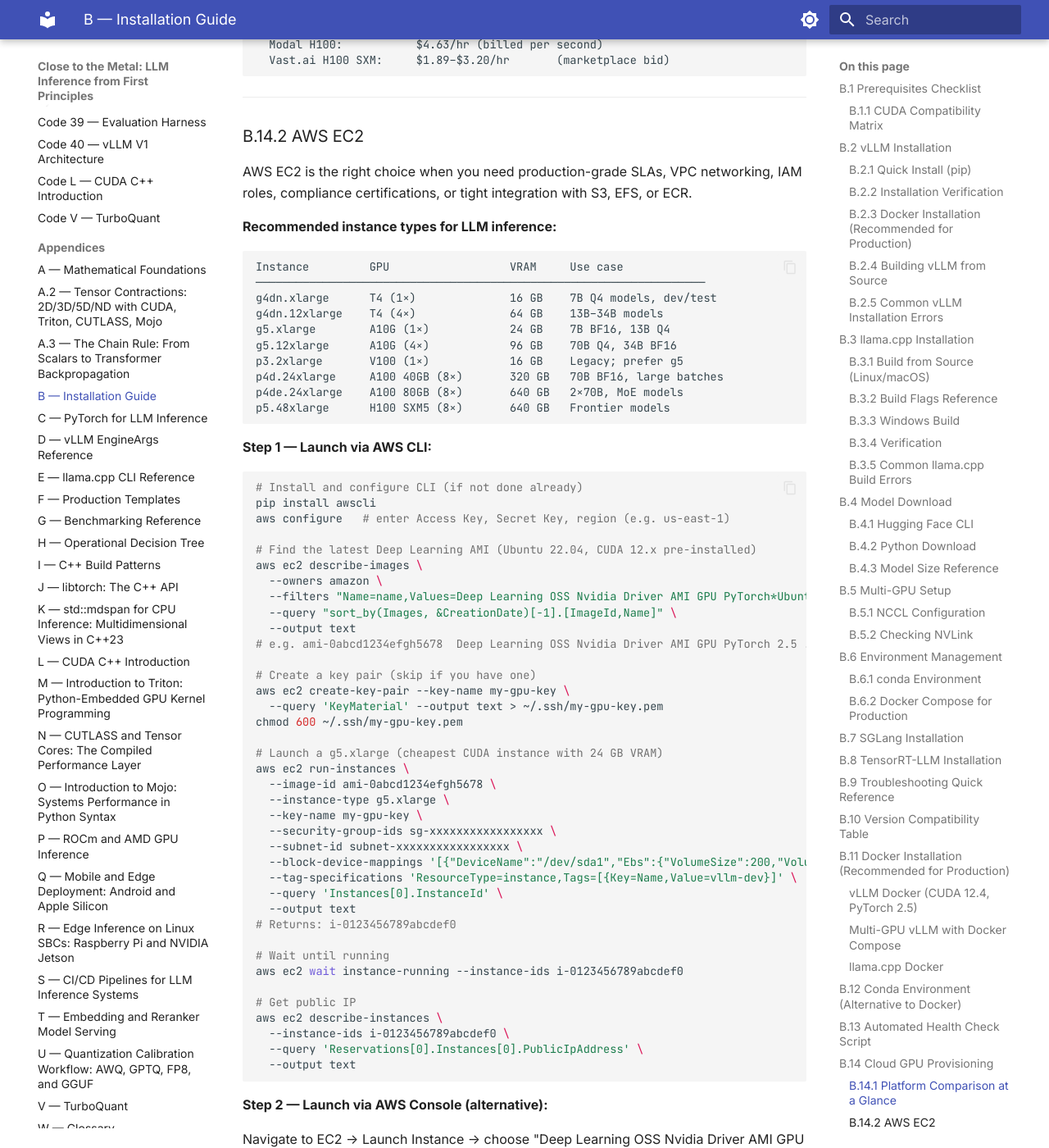
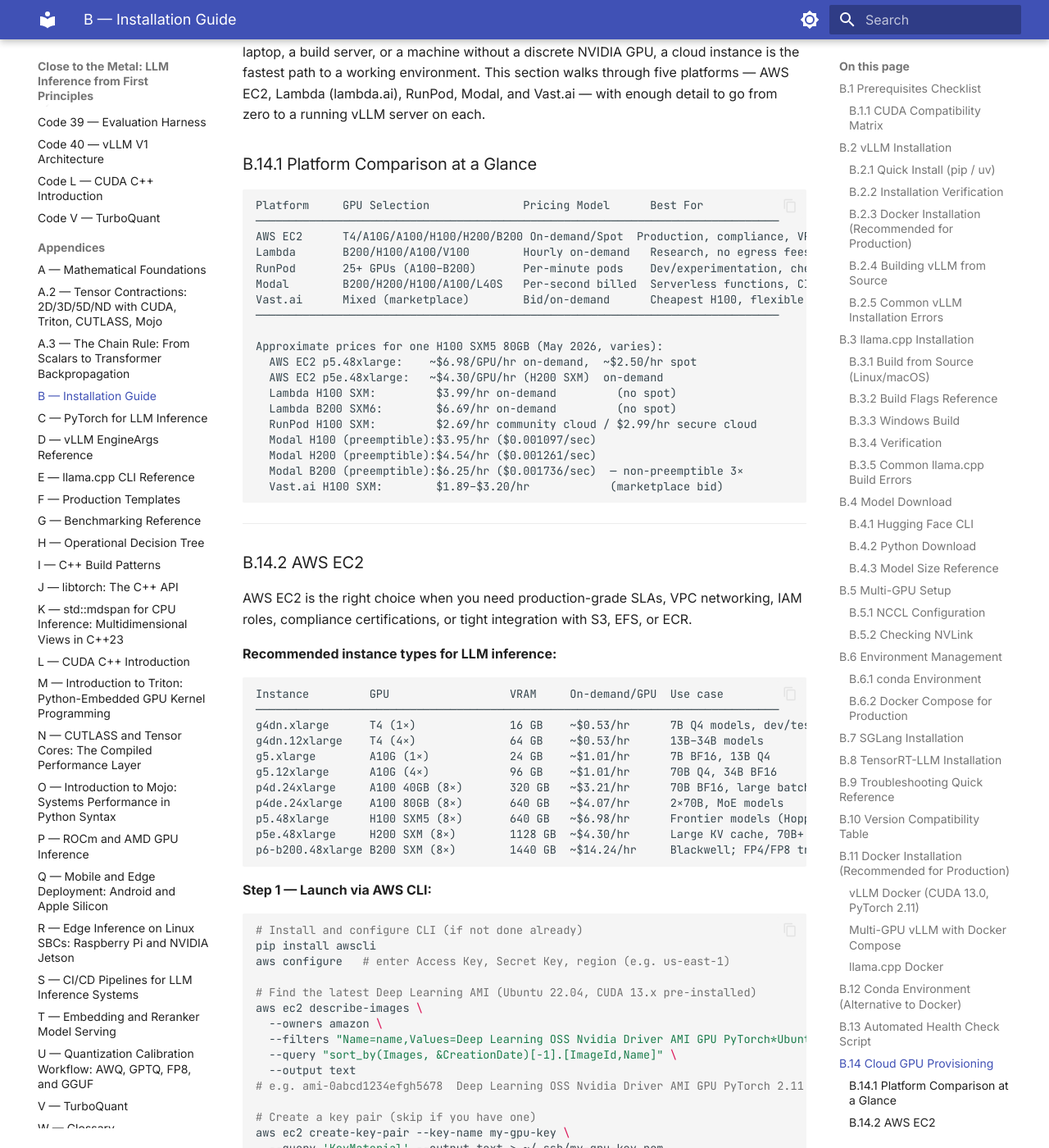
Before and after one commit to MaximumBeings/close-to-the-metal, an MkDocs documentation site: the page built from docs/appendices/appendix-b.md, in a window 1280 px wide and 1400 px high, scrolled down 15704 px. Shown: the whole window at 82% size. Built offline with MkDocs 1.6.1 and Material for MkDocs 9.7.7, drawn with Linux system fonts in a browser that asks for light colours; some of the changed text lies outside the part shown.

Commit message:
audit: refresh appendix-b installation page for May 2026
- vLLM: 0.6.3 → 0.21.0; PyTorch 2.5 → 2.11; CUDA 12.4 → 13.0 default
- Python: 3.9-3.12 → 3.9-3.14; add uv install method (--torch-backend auto)
- pip extra-index: cu121/cu118 → cu130/cu128
- TORCH_CUDA_ARCH_LIST: add 10.0 (B100/B200) and 12.0 (RTX 5090)
- SGLang: add v0.5.12 version; uv pip install sglang
- TRT-LLM: CUDA 12.x+cuDNN8+TRT9 → CUDA 12.8.1+; NGC tag 24.01→25.12
- B.10 version table: 0.21.x as current, add 0.9-0.20 range, notes on uv
- llama.cpp Docker tag: b4235→b5300; note to check GitHub for latest
- llama.cpp CUDA arch: add 100;120 for Blackwell
- CUDA base image: 12.4.1→12.8.1; conda cuda-toolkit: 12.4→12.8
- Conda pinned versions: torch 2.5.1→2.11.0; vllm 0.6.3→0.21.0
- Health check: Python regex 3.9-3.12 → 3.9-3.14
- B.14.1 table: add H200/B200 to GPU selection; correct all prices
- AWS table: add p5e (H200) and p6-b200 (B200) instance types
- AWS AMI filter: PyTorch 2.5 → PyTorch 2.11
- RunPod pricing: .49 → .69 community / .99 secure cloud
- Modal pricing: H100 .63 → .95; add H200 .54 and B200 .25
- Modal Python: 3.11 → 3.12; vllm pin → 0.21.0

````diff
--- a/docs/appendices/appendix-b.md
+++ b/docs/appendices/appendix-b.md
@@ -75,23 +75,32 @@
 
 ## B.2 vLLM Installation
 
-### B.2.1 Quick Install (pip)
-
-```bash
-# Create a clean virtual environment
+### B.2.1 Quick Install (pip / uv)
+
+```bash
+# ── Recommended: use uv (faster resolver, handles torch-backend automatically) ──
+pip install uv
+
+# Create a virtualenv with Python 3.12 (preferred; 3.9–3.14 supported)
+uv venv vllm-env --python 3.12
+source vllm-env/bin/activate   # Linux/macOS
+# .\vllm-env\Scripts\activate   # Windows
+
+# Install latest vLLM — uv auto-selects the right CUDA wheel
+uv pip install vllm --torch-backend auto
+
+# ── Alternative: plain pip ──
 python3 -m venv vllm-env
-source vllm-env/bin/activate  # Linux/macOS
-# .\vllm-env\Scripts\activate   # Windows
-
-# Upgrade pip first (important)
+source vllm-env/bin/activate
 pip install --upgrade pip setuptools wheel
 
-# Install vLLM (CUDA 12.4 wheels)
+# Install vLLM (defaults to CUDA 13.0 wheel as of vLLM 0.21+)
 pip install vllm
 
-# For specific CUDA version:
-pip install vllm --extra-index-url https://download.pytorch.org/whl/cu121  # CUDA 12.1
-pip install vllm --extra-index-url https://download.pytorch.org/whl/cu118  # CUDA 11.8
+# Pin to a specific CUDA version:
+pip install vllm --extra-index-url https://download.pytorch.org/whl/cu130  # CUDA 13.0
+pip install vllm --extra-index-url https://download.pytorch.org/whl/cu128  # CUDA 12.8
+pip install vllm --extra-index-url https://download.pytorch.org/whl/cu124  # CUDA 12.4 (legacy)
 ```
 
 ### B.2.2 Installation Verification
@@ -155,8 +164,8 @@
 pip install -e . --no-build-isolation
 
 # For specific CUDA compute capability (skip auto-detection):
-TORCH_CUDA_ARCH_LIST="8.0 8.6 9.0" pip install -e . --no-build-isolation
-# 8.0 = A100, 8.6 = RTX 3090/A40, 9.0 = H100
+TORCH_CUDA_ARCH_LIST="8.0 8.6 9.0 10.0 12.0" pip install -e . --no-build-isolation
+# 8.0 = A100, 8.6 = RTX 3090/A40, 9.0 = H100/H200, 10.0 = B100/B200, 12.0 = RTX 5090
 
 # Enable FlashInfer (faster attention kernels):
 VLLM_ATTENTION_BACKEND=FLASHINFER pip install -e . --no-build-isolation
@@ -414,7 +423,7 @@
 
 ```bash
 # Create environment with specific Python + CUDA
-conda create -n vllm python=3.11 cuda-toolkit=12.4 -c nvidia
+conda create -n vllm python=3.12 cuda-toolkit=12.8 -c nvidia
 conda activate vllm
 
 # Install vLLM
@@ -464,14 +473,18 @@
 
 ## B.7 SGLang Installation
 
-SGLang is an alternative serving framework with strong structured generation support:
-
-```bash
-# Install SGLang
+SGLang (v0.5.12, May 2026) is an alternative serving framework with strong structured generation and speculative decoding support:
+
+```bash
+# Install SGLang (uv recommended)
+pip install uv
+uv pip install sglang
+
+# Or with pip
 pip install "sglang[all]"
 
 # Start server
-python -m sglang.launch_server \
+python3 -m sglang.launch_server \
     --model-path meta-llama/Llama-3.1-8B-Instruct \
     --port 30000 \
     --tp 1
@@ -497,11 +510,11 @@
 TensorRT-LLM requires specific NVIDIA toolchain versions:
 
 ```bash
-# Prerequisites: CUDA 12.x, cuDNN 8.x, TensorRT 9.x
+# Prerequisites: CUDA 12.8.1+, cuDNN 9.x, TensorRT 10.x
 # Best approach: use official NGC container
 
-# Pull TRT-LLM container (update tag to latest)
-docker pull nvcr.io/nvidia/tritonserver:24.01-trtllm-python-py3
+# Pull TRT-LLM container (update tag to latest — check catalog.ngc.nvidia.com)
+docker pull nvcr.io/nvidia/tritonserver:25.12-trtllm-python-py3
 
 # Or install directly (may have dependency conflicts)
 pip install tensorrt-llm --extra-index-url https://pypi.nvidia.com
@@ -546,15 +559,24 @@
 ## B.10 Version Compatibility Table
 
 ```
-vLLM Version | PyTorch | CUDA  | Python | Notes
-─────────────────────────────────────────────────────────────
-0.6.x        | 2.5.x   | 12.4  | 3.9-3.12 | Current stable
-0.5.x        | 2.4.x   | 12.2  | 3.8-3.12 | Previous stable
-0.4.x        | 2.3.x   | 12.1  | 3.8-3.11 | Legacy
+vLLM Version | PyTorch | CUDA (default) | Python    | Notes
+──────────────────────────────────────────────────────────────────────
+0.21.x       | 2.11    | 13.0           | 3.9-3.14  | Current stable
+0.9.x–0.20.x | 2.7–2.10| 12.8–13.0     | 3.9-3.12  | Recent; use Python 3.12
+0.6.x–0.8.x  | 2.5–2.6 | 12.4–12.6     | 3.9-3.12  | Legacy
+0.5.x        | 2.4.x   | 12.2           | 3.8-3.12  | Legacy
+0.4.x        | 2.3.x   | 12.1           | 3.8-3.11  | Legacy (avoid)
+
+Notes:
+  • Install: uv pip install vllm --torch-backend auto  (picks correct wheel)
+  • vLLM < v0.10.0: pin Python 3.12 (uv venv --python 3.12)
+  • vLLM v0.9.x: requires transformers < 4.54.0
+  • C++20 toolchain required for building from source (vLLM 0.18+)
 
 llama.cpp    | GGUF    | Build System  | Notes
-────────────────────────────────────────────────────────
-b4000+       | v3      | CMake         | Current (2025+)
+────────────────────────────────────────────────────────────────
+b5000+       | v3      | CMake         | Current (2026); check GitHub for latest tag
+b4000-b4999  | v3      | CMake         | 2025
 b3000-b3999  | v3      | CMake/Makefile| Transition period
 < b3000      | v2/v3   | Makefile      | Legacy (avoid)
 ```
@@ -565,11 +587,11 @@
 
 Running vLLM and llama.cpp in Docker ensures reproducible environments and simplifies deployment. These are pinned to specific versions — update the tags when upgrading.
 
-### vLLM Docker (CUDA 12.4, PyTorch 2.5)
+### vLLM Docker (CUDA 13.0, PyTorch 2.11)
 
 ```dockerfile
 # Dockerfile.vllm
-FROM vllm/vllm-openai:v0.6.3
+FROM vllm/vllm-openai:v0.21.0
 
 # Pin Python deps for reproducibility
 RUN pip install --no-cache-dir \
@@ -592,7 +614,7 @@
 
 ```bash
 # Build and run vLLM container (single H100)
-docker build -t my-vllm:v0.6.3 -f Dockerfile.vllm .
+docker build -t my-vllm:v0.21.0 -f Dockerfile.vllm .
 
 docker run -d \
   --name vllm-serve \
@@ -602,7 +624,7 @@
   -v /data/models:/models \
   -v /tmp/vllm-cache:/root/.cache/huggingface \
   -e HF_TOKEN="${HF_TOKEN}" \
-  my-vllm:v0.6.3 \
+  my-vllm:v0.21.0 \
     --model /models/Meta-Llama-3.1-8B-Instruct \
     --served-model-name llama3-8b \
     --max-model-len 8192 \
@@ -619,7 +641,7 @@
 
 services:
   vllm:
-    image: vllm/vllm-openai:v0.6.3
+    image: vllm/vllm-openai:v0.21.0
     ipc: host
     network_mode: host
     deploy:
@@ -658,21 +680,22 @@
 
 ```dockerfile
 # Dockerfile.llama-cpp
-FROM nvidia/cuda:12.4.1-devel-ubuntu22.04
+FROM nvidia/cuda:12.8.1-devel-ubuntu22.04
 
 RUN apt-get update && apt-get install -y \
     git cmake build-essential curl \
     && rm -rf /var/lib/apt/lists/*
 
-# Pin llama.cpp to a specific build tag
-ARG LLAMA_CPP_TAG=b4235
+# Pin llama.cpp to a specific build tag — check https://github.com/ggml-org/llama.cpp/releases
+# for the latest tag (project releases ~170+ builds/month; was b5000+ as of mid-2026)
+ARG LLAMA_CPP_TAG=b5300
 RUN git clone --depth 1 --branch ${LLAMA_CPP_TAG} \
-    https://github.com/ggerganov/llama.cpp.git /llama.cpp
+    https://github.com/ggml-org/llama.cpp.git /llama.cpp
 
 WORKDIR /llama.cpp
 RUN cmake -B build \
     -DGGML_CUDA=ON \
-    -DCMAKE_CUDA_ARCHITECTURES="80;89;90" \
+    -DCMAKE_CUDA_ARCHITECTURES="80;89;90;100;120" \
     -DCMAKE_BUILD_TYPE=Release \
     && cmake --build build --config Release -j$(nproc) \
     && cp build/bin/llama-server /usr/local/bin/
@@ -708,22 +731,22 @@
 
 ```bash
 # Create pinned environment
-conda create -n vllm-dev python=3.11 -y
+conda create -n vllm-dev python=3.12 -y
 conda activate vllm-dev
 
 # Install CUDA toolkit matching your driver
-conda install -c nvidia cuda-toolkit=12.4 -y
-
-# Install PyTorch (pinned)
-pip install torch==2.5.1 torchvision==0.20.1 \
-    --index-url https://download.pytorch.org/whl/cu124
+conda install -c nvidia cuda-toolkit=12.8 -y
+
+# Install PyTorch (pinned) — check https://pytorch.org/get-started/locally/ for latest
+pip install torch==2.11.0 torchvision==0.22.0 \
+    --index-url https://download.pytorch.org/whl/cu128
 
 # Install vLLM (pinned)
-pip install vllm==0.6.3
+pip install vllm==0.21.0
 
 # Install llama-cpp-python with CUDA
 CMAKE_ARGS="-DGGML_CUDA=on -DCMAKE_CUDA_ARCHITECTURES=native" \
-pip install llama-cpp-python==0.3.2 --no-cache-dir
+pip install llama-cpp-python --no-cache-dir
 
 # Save exact environment
 pip freeze > requirements-vllm-dev.txt
@@ -753,7 +776,7 @@
 }
 
 echo "=== vLLM Health Check ==="
-check "Python 3.9+"          "python3 --version | grep -E '3\.(9|10|11|12)'"
+check "Python 3.9+"          "python3 --version | grep -E '3\.(9|10|11|12|13|14)'"
 check "CUDA available"       "python3 -c 'import torch; assert torch.cuda.is_available()'"
 check "vLLM importable"      "python3 -c 'import vllm; print(vllm.__version__)'"
 check "vLLM serve starts"    "timeout 5 python3 -m vllm.entrypoints.openai.api_server --help"
@@ -783,22 +806,25 @@
 ### B.14.1 Platform Comparison at a Glance
 
 ```
-Platform     GPU Selection    Pricing Model     Best For
-──────────────────────────────────────────────────────────────────────────
-AWS EC2      Wide (A100/H100) On-demand/Spot    Production, compliance, VPC
-Lambda       B200/H100/A100   Hourly on-demand  Research, simple setup, no egress fees
-RunPod       A100/H100/RTX    Hourly pods       Dev/experimentation, cheap
-Modal        A100/H100/T4     Per-second billed Serverless functions, CI
-Vast.ai      Mixed (market)   Bid/on-demand     Cheapest H100, flexible
-──────────────────────────────────────────────────────────────────────────
-
-Approximate spot prices for one H100 SXM5 80GB (May 2026, varies):
-  AWS EC2 p5.xlarge:    $6.98/hr on-demand,  ~$2.50/hr spot
-  Lambda H100 SXM:      $3.99/hr on-demand   (no spot)
-  Lambda B200 SXM6:     $6.69/hr on-demand   (no spot)
-  RunPod H100 SXM:      $2.49/hr on-demand   (community cloud)
-  Modal H100:           $4.63/hr (billed per second)
-  Vast.ai H100 SXM:     $1.89–$3.20/hr       (marketplace bid)
+Platform     GPU Selection              Pricing Model      Best For
+──────────────────────────────────────────────────────────────────────────────
+AWS EC2      T4/A10G/A100/H100/H200/B200 On-demand/Spot  Production, compliance, VPC
+Lambda       B200/H100/A100/V100        Hourly on-demand   Research, no egress fees
+RunPod       25+ GPUs (A100–B200)       Per-minute pods    Dev/experimentation, cheap
+Modal        B200/H200/H100/A100/L40S   Per-second billed  Serverless functions, CI
+Vast.ai      Mixed (marketplace)        Bid/on-demand      Cheapest H100, flexible
+──────────────────────────────────────────────────────────────────────────────
+
+Approximate prices for one H100 SXM5 80GB (May 2026, varies):
+  AWS EC2 p5.48xlarge:    ~$6.98/GPU/hr on-demand,  ~$2.50/hr spot
+  AWS EC2 p5e.48xlarge:   ~$4.30/GPU/hr (H200 SXM)  on-demand
+  Lambda H100 SXM:         $3.99/hr on-demand         (no spot)
+  Lambda B200 SXM6:        $6.69/hr on-demand         (no spot)
+  RunPod H100 SXM:         $2.69/hr community cloud / $2.99/hr secure cloud
+  Modal H100 (preemptible):$3.95/hr ($0.001097/sec)
+  Modal H200 (preemptible):$4.54/hr ($0.001261/sec)
+  Modal B200 (preemptible):$6.25/hr ($0.001736/sec)  — non-preemptible 3×
+  Vast.ai H100 SXM:        $1.89–$3.20/hr            (marketplace bid)
 ```
 
 ---
@@ -810,16 +836,17 @@
 **Recommended instance types for LLM inference:**
 
 ```
-Instance         GPU                  VRAM     Use case
-───────────────────────────────────────────────────────────────────
-g4dn.xlarge      T4 (1×)              16 GB    7B Q4 models, dev/test
-g4dn.12xlarge    T4 (4×)              64 GB    13B–34B models
-g5.xlarge        A10G (1×)            24 GB    7B BF16, 13B Q4
-g5.12xlarge      A10G (4×)            96 GB    70B Q4, 34B BF16
-p3.2xlarge       V100 (1×)            16 GB    Legacy; prefer g5
-p4d.24xlarge     A100 40GB (8×)       320 GB   70B BF16, large batches
-p4de.24xlarge    A100 80GB (8×)       640 GB   2×70B, MoE models
-p5.48xlarge      H100 SXM5 (8×)       640 GB   Frontier models
+Instance         GPU                  VRAM     On-demand/GPU  Use case
+──────────────────────────────────────────────────────────────────────────────
+g4dn.xlarge      T4 (1×)              16 GB    ~$0.53/hr      7B Q4 models, dev/test
+g4dn.12xlarge    T4 (4×)              64 GB    ~$0.53/hr      13B–34B models
+g5.xlarge        A10G (1×)            24 GB    ~$1.01/hr      7B BF16, 13B Q4
+g5.12xlarge      A10G (4×)            96 GB    ~$1.01/hr      70B Q4, 34B BF16
+p4d.24xlarge     A100 40GB (8×)       320 GB   ~$3.21/hr      70B BF16, large batches
+p4de.24xlarge    A100 80GB (8×)       640 GB   ~$4.07/hr      2×70B, MoE models
+p5.48xlarge      H100 SXM5 (8×)       640 GB   ~$6.98/hr      Frontier models (Hopper)
+p5e.48xlarge     H200 SXM (8×)        1128 GB  ~$4.30/hr      Large KV cache, 70B+ BF16
+p6-b200.48xlarge B200 SXM (8×)        1440 GB  ~$14.24/hr     Blackwell; FP4/FP8 training
 ```
 
 **Step 1 — Launch via AWS CLI:**
@@ -829,13 +856,13 @@
 pip install awscli
 aws configure   # enter Access Key, Secret Key, region (e.g. us-east-1)
 
-# Find the latest Deep Learning AMI (Ubuntu 22.04, CUDA 12.x pre-installed)
+# Find the latest Deep Learning AMI (Ubuntu 22.04, CUDA 13.x pre-installed)
 aws ec2 describe-images \
   --owners amazon \
   --filters "Name=name,Values=Deep Learning OSS Nvidia Driver AMI GPU PyTorch*Ubuntu*" \
   --query "sort_by(Images, &CreationDate)[-1].[ImageId,Name]" \
   --output text
-# e.g. ami-0abcd1234efgh5678  Deep Learning OSS Nvidia Driver AMI GPU PyTorch 2.5 ...
+# e.g. ami-0abcd1234efgh5678  Deep Learning OSS Nvidia Driver AMI GPU PyTorch 2.11 ...
 
 # Create a key pair (skip if you have one)
 aws ec2 create-key-pair --key-name my-gpu-key \
@@ -1039,12 +1066,12 @@
 
 ### B.14.4 RunPod
 
-RunPod offers GPU pods with per-minute billing, a marketplace of community cloud GPUs, and a clean web UI. It is the most flexible in terms of GPU variety (including older A6000, 3090, 4090 for small models) and often the cheapest option for H100s in the community cloud tier.
+RunPod offers GPU pods with per-minute billing, 25+ GPU models across 31 global regions, and a clean web UI. It is the most flexible in terms of GPU variety (A10 through H100 SXM, RTX 4090, and more) and often the cheapest H100 option in the community cloud tier.
 
 **Two tiers:**
 
-- **Secure Cloud**: RunPod-operated data centres, higher reliability, slightly higher price.
-- **Community Cloud**: Third-party hosts, lower price, occasional interruptions.
+- **Secure Cloud** ($2.99/hr H100 SXM): RunPod-operated data centres, higher reliability, network storage, enterprise SLA.
+- **Community Cloud** ($2.69/hr H100 SXM): Third-party hosts, lower price, occasional interruptions — suitable for batch jobs.
 
 **Step 1 — Launch a pod via RunPod CLI:**
 
@@ -1166,8 +1193,8 @@
 
 # Define the container image with vLLM pre-installed
 vllm_image = (
-    modal.Image.debian_slim(python_version="3.11")
-    .pip_install("vllm==0.6.3", "huggingface_hub")
+    modal.Image.debian_slim(python_version="3.12")
+    .pip_install("vllm==0.21.0", "huggingface_hub")
     .env({"HF_TOKEN": modal.Secret.from_name("hf-token")})
 )
 
@@ -1181,7 +1208,7 @@
 
 @app.function(
     image=vllm_image,
-    gpu="H100",                  # or "A100", "A10G", "T4"
+    gpu="H100",                  # or "H200", "B200", "A100", "L40S", "A10G", "T4"
     volumes={MODEL_DIR: model_volume},
     timeout=3600,                # 1 hour max runtime
     allow_concurrent_inputs=100, # handle 100 concurrent requests
@@ -1287,7 +1314,7 @@
 
 **Modal-specific tips:**
 
-- Modal bills **per second of GPU time** — you pay for exactly the compute used, with no idle time. A batch job that runs for 3 minutes on an H100 costs $4.63/hr × 3/60 hr ≈ $0.23.
+- Modal bills **per second of GPU time** — you pay for exactly the compute used, with no idle time. A batch job that runs for 3 minutes on an H100 costs $3.95/hr × 3/60 hr ≈ $0.20. Non-preemptible execution is 3× base price ($11.85/hr H100); region selection adds 1.5–1.75×.
 - Use `modal.Volume` to cache model weights; without it, the container re-downloads the model on every cold start (~5 min for an 8B model).
 - Cold start for a new container (with a warm Volume) is typically 30–90 seconds for vLLM. Use `keep_warm=1` on the function decorator if you need sub-second latency.
 - Modal's `concurrency_limit` controls how many GPU containers it will spin up simultaneously — use this to control maximum spend on parallel jobs.
````
Also changed, not shown: other parts of docs/appendices/appendix-b.md (+2 -2 lines).
